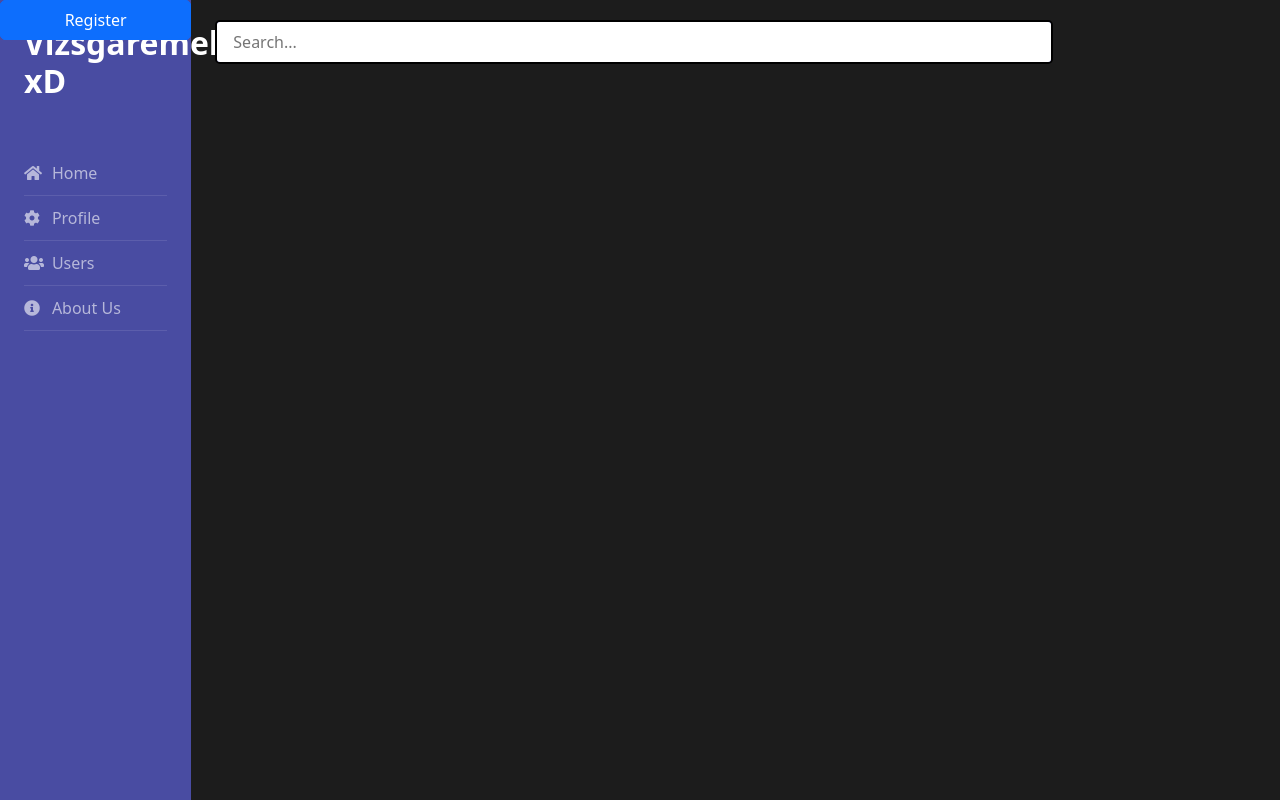
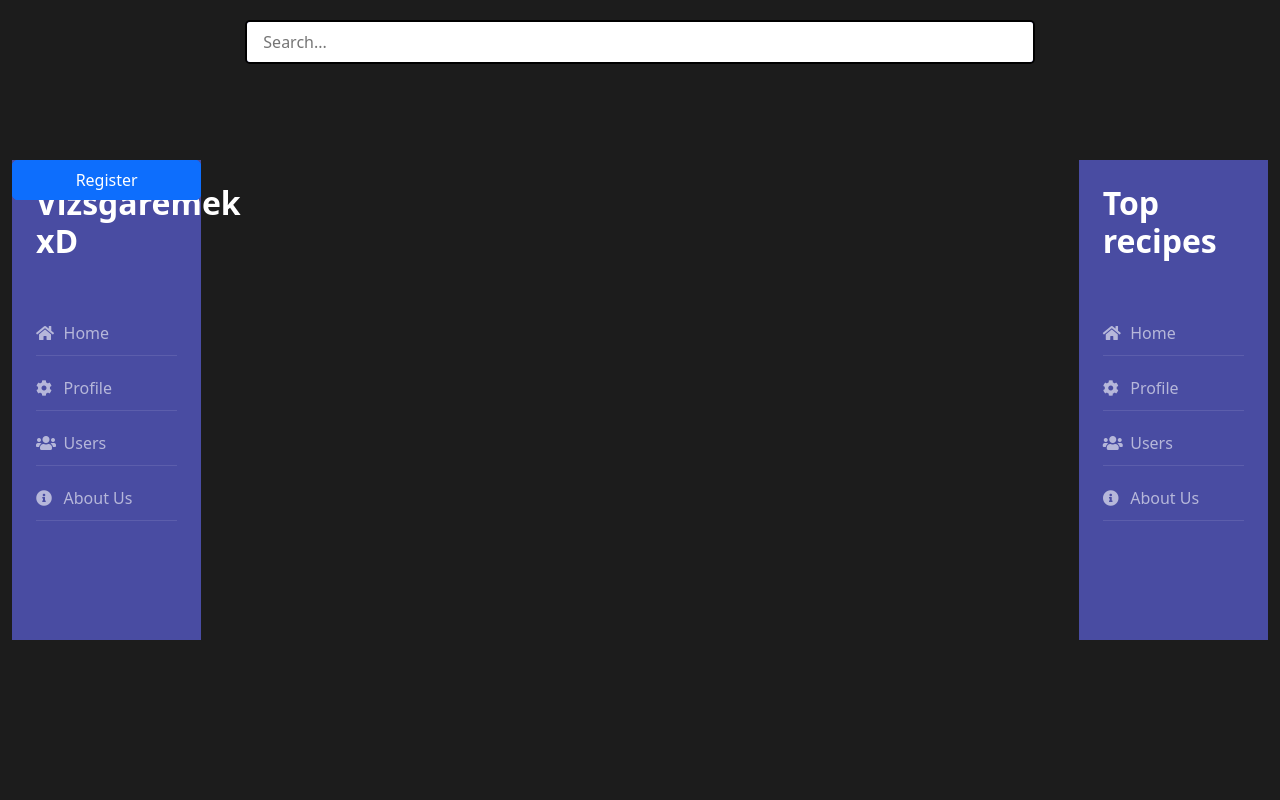
Before and after one commit to Patrik3229/Vizsgaremek_Frontend, a React (Vite) app: page / in a window 1280 px wide. Built offline with nearby package versions, Linux system fonts and the light colour scheme.

Commit message:
TopRecipes progress

```diff
--- a/src/App.css
+++ b/src/App.css
@@ -1,5 +1,6 @@
-.container-fluid {
+.row{
   padding-left: 0;
+  padding-right: 0;
 }
 
 body {
--- a/src/App.tsx
+++ b/src/App.tsx
@@ -1,5 +1,6 @@
 import { Search } from './Components/Search';
 import { Sidebar } from './Components/Sidebar';
+import { TopRecipes } from './Components/TopRecipes';
 function App() {
 
   return (
@@ -12,6 +13,9 @@ function App() {
           <div className="col-8">
             <Search />
           </div>
+          <div className="col-2">
+            <TopRecipes />
+          </div>
         </div>
       </div>
   </>
--- /dev/null
+++ b/src/Components/TopRecipes.tsx
@@ -0,0 +1,50 @@
+import '../css/TopRecipes.scoped.css'
+
+export function TopRecipes() {
+    return <div className="h-100 d-flex align-items-stretch">
+    <nav id="sidebar" className="p-4">
+      <div>
+        <h2>
+          <a href="index.html" className="logo noUnderline">
+            Top recipes
+          </a>
+        </h2>
+        <ul className="list-unstyled">
+          <li>
+            <a href="#" className="noUnderline">
+              <div className="row">
+                <div className="col-2"><span className="fa fa-home mr-3" /></div>
+                <div className="col-10">Home</div>
+              </div>
+            </a>
+          </li>
+          <li>
+            <a href="#" className="noUnderline">
+              <div className="row">
+                <div className="col-2"><span className="fa fa-gear mr-3" /></div>
+                <div className="col-10">Profile</div>
+              </div>
+            </a>
+          </li>
+          <li>
+            <a href="#" className="noUnderline">
+              <div className="row">
+                <div className="col-2"><span className="fa fa-users mr-3" /></div>
+                <div className="col-10">Users</div>
+              </div>
+            </a>
+          </li>
+          <li>
+            <a href="#" className="noUnderline">
+              <div className="row">
+                <div className="col-2"><span className="fa fa-info-circle mr-3" /></div>
+                <div className="col-10">About Us</div>
+              </div>
+            </a>
+          </li>
+        </ul>
+      </div>
+
+    </nav>
+  </div>
+}
--- a/src/css/Search.scoped.css
+++ b/src/css/Search.scoped.css
@@ -16,7 +16,7 @@ form {
     background-color: #494ca2;
     border: 2px solid black;
     border-radius: 5px;
-    margin-top: 20px;
+    margin: 20px 20px 20px 20px;
 }
 
 input,
--- /dev/null
+++ b/src/css/TopRecipes.scoped.css
@@ -0,0 +1,138 @@
+#sidebar {
+    height: 60%;
+    width: 100%;
+    flex-direction: column;
+    display: flex;
+    justify-content: space-between;
+    position: sticky;
+    margin: 0;
+    background: #494ca2;
+    color: #fff;
+    -webkit-transition: all 0.3s;
+    -o-transition: all 0.3s;
+    transition: all 0.3s;
+    margin-top: 20vh;
+  }
+
+  #sidebar .h6 {
+    color: #fff;
+  }
+
+  #sidebar.active {
+    margin-left: -270px;
+  }
+
+  #sidebar.active .custom-menu {
+    margin-right: -50px;
+  }
+
+  #sidebar h2 {
+    margin-bottom: 50px;
+    font-weight: 700;
+  }
+
+  #sidebar h2 .logo {
+    color: #fff;
+  }
+
+  #sidebar ul li {
+    font-size: 16px;
+    margin-top: 10px;
+    margin-bottom: 10px;
+  }
+
+  #sidebar ul li>ul {
+    margin-left: 10px;
+  }
+
+  #sidebar ul li>ul li {
+    font-size: 14px;
+  }
+
+  #sidebar ul li a {
+    padding: 10px 0;
+    display: block;
+    color: rgba(255, 255, 255, 0.6);
+    border-bottom: 1px solid rgba(255, 255, 255, 0.1);
+  }
+
+  #sidebar ul li a:hover {
+    color: #fff;
+  }
+
+  #sidebar ul li.active>a {
+    background: transparent;
+    color: #fff;
+  }
+
+  #sidebar .custom-menu {
+    display: inline-block;
+    position: absolute;
+    top: 20px;
+    right: 0;
+    margin-right: -20px;
+    -webkit-transition: 0.3s;
+    -o-transition: 0.3s;
+    transition: 0.3s;
+  }
+
+  @media (prefers-reduced-motion: reduce) {
+    #sidebar .custom-menu {
+      -webkit-transition: none;
+      -o-transition: none;
+      transition: none;
+    }
+  }
+
+  #sidebar .custom-menu .btn {
+    width: 40px;
+    height: 40px;
+    border-radius: 50%;
+  }
+
+  #sidebar .custom-menu .btn.btn-primary {
+    background: #393c7f;
+    border-color: #393c7f;
+  }
+
+  #sidebar .custom-menu .btn.btn-primary:hover,
+  #sidebar .custom-menu .btn.btn-primary:focus {
+    background: #393c7f !important;
+    border-color: #393c7f !important;
+  }
+
+  @media (max-width: 991.98px) {
+    #sidebarCollapse span {
+      display: none;
+    }
+  }
+
+  .noUnderline {
+    text-decoration: none;
+  }
+
+  body {
+    font-size: 14px;
+    line-height: 1.8;
+    font-weight: normal;
+    background: #fafafa;
+    color: gray;
+  }
+
+  li {
+    a {
+      span {
+        margin-right: 1rem !important
+      }
+    }
+  }
+
+  .navbarbutton {
+    width: 100%;
+  }
+
+  .footer{
+
+    display: flex;
+    flex-direction: column;
+  }
```
